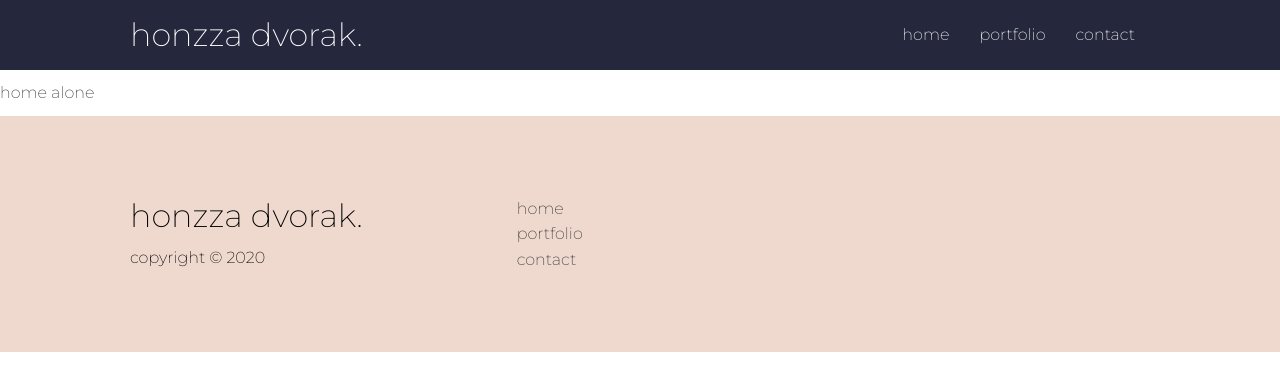
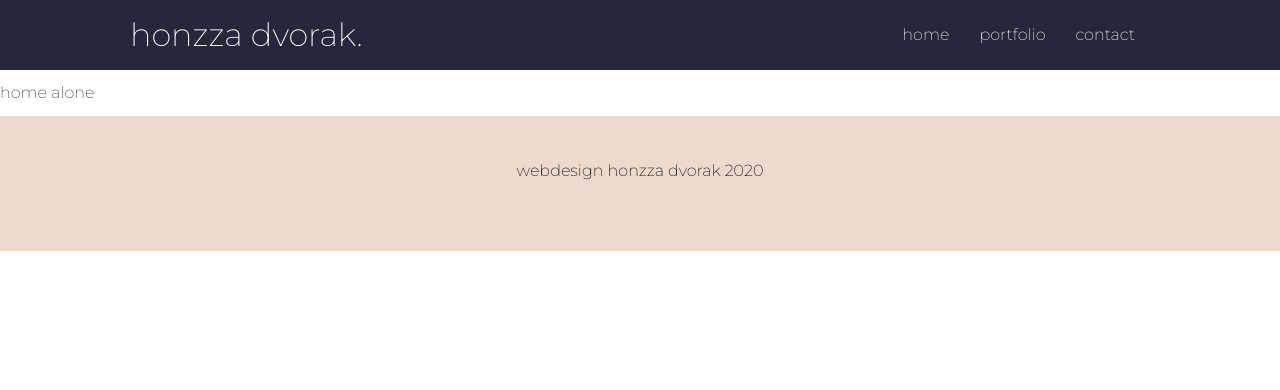
Before and after one commit to honzza/honzza_web, a Next.js app: page / in a window 1280 px wide. Shown: the top 390 px of the page. Built offline with nearby package versions, Linux system fonts and the light colour scheme.

Commit message:
footer improvements

```diff
--- a/components/Footer.js
+++ b/components/Footer.js
@@ -1,49 +1,27 @@
-import Link from "next/link";
-
 export default function Footer() {
   return (
-    <footer className="footer bg-light py-5">
+    <footer className="footer bg-light py-3">
       <style jsx>{`
+        .footer {
+          display: flex;
+          flex-direction: column;
+          align-items: center;
+        }
+
         .footer .social a {
           margin: 0 10px;
         }
       `}</style>
-
-      <div className="container grid grid-3">
       <div>
-          <h1>honzza dvorak.</h1>
-          <p>copyright &copy; 2020</p>
+        <p>webdesign honzza dvorak 2020</p>
       </div>
-        <nav>
-          <ul>
-            <li>
-              <Link href="/">
-                <a>home</a>
-              </Link>
-            </li>
-            <li>
-              <Link href="/portfolio">
-                <a>portfolio</a>
-              </Link>
-            </li>
-            <li>
-              <Link href="/contact">
-                <a>contact</a>
-              </Link>
-            </li>
-          </ul>
-        </nav>
       <div className="social">
         <a href="#">
           <i className="fab fa-github fa-2x"></i>
         </a>
         <a href="#">
-            <i className="fab fa-twitter fa-2x"></i>
+          <i className="fas fa-envelope fa-2x"></i>
         </a>
-          <a href="#">
-            <i className="fab fa-facebook fa-2x"></i>
-          </a>
-        </div>
       </div>
     </footer>
   );
--- a/styles/globals.css
+++ b/styles/globals.css
@@ -73,6 +73,14 @@ img {
 }
 
 /* Padding */
+.py-3 {
+  padding: 2rem 0;
+}
+
+.py-4 {
+  padding: 3rem 0;
+}
+
 .py-5 {
   padding: 4rem 0;
 }
```
Also changed, not shown: styles/orig.css (+0 -8 lines). Lines whose indentation alone changed are shown as unchanged.
